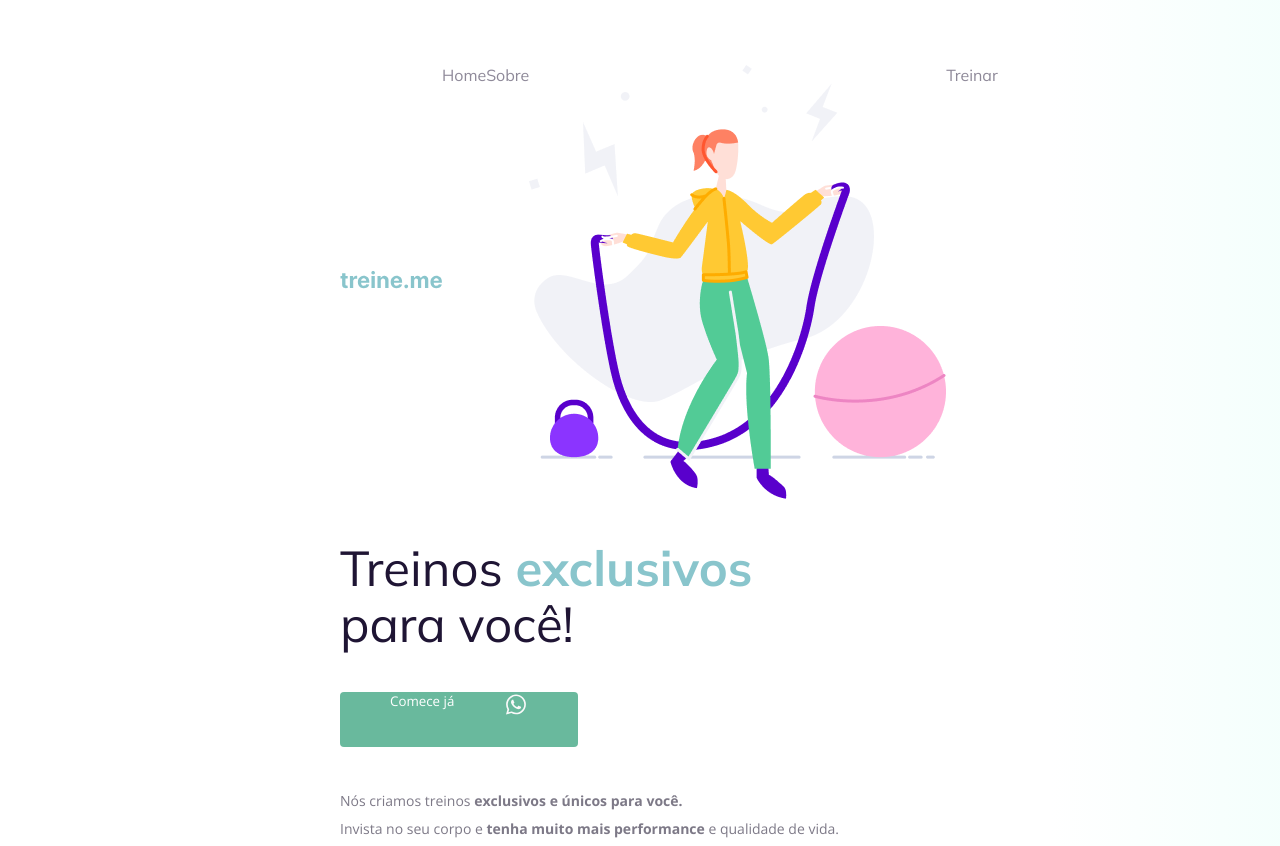
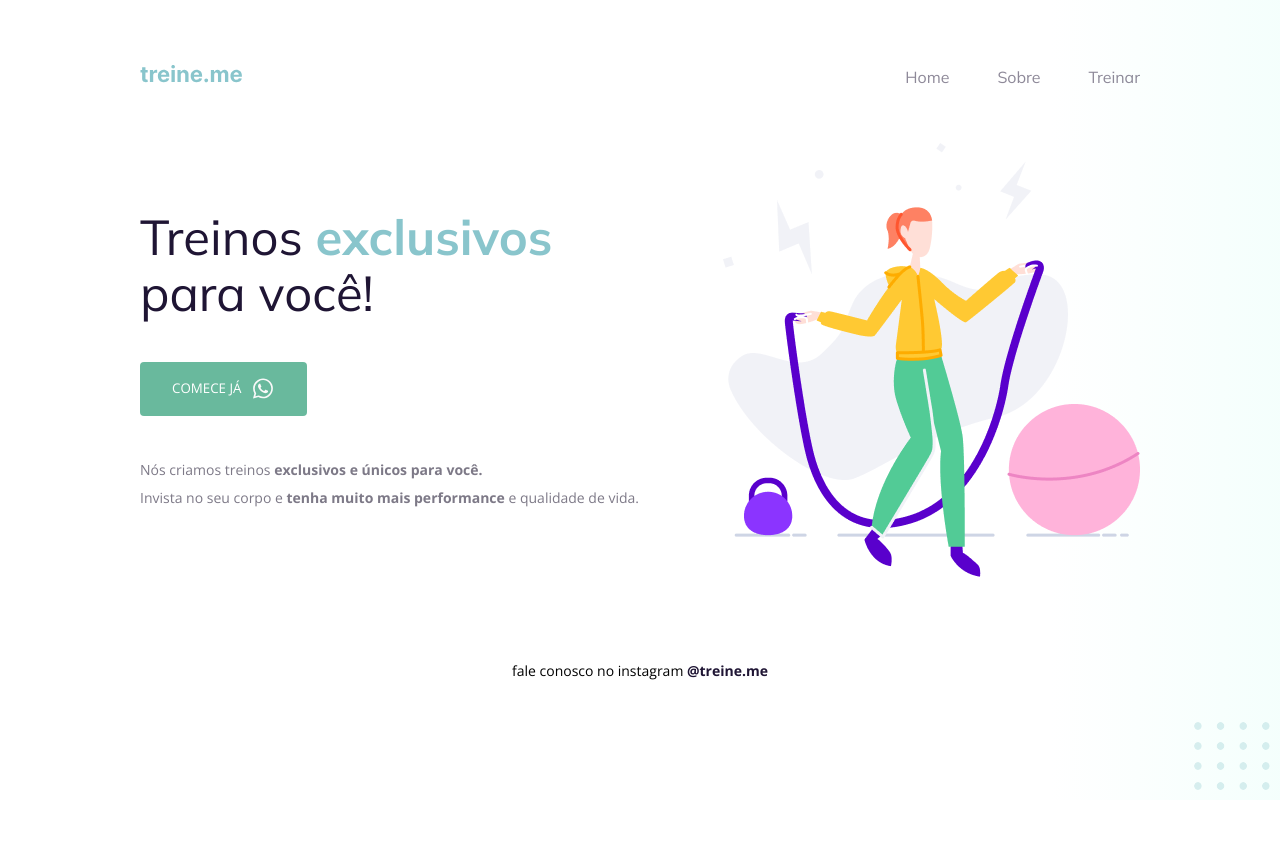
Before and after one commit to aluiziocatao/Explorer-Projeto02, a plain HTML site: page index.html in a window 1280 px wide. Shown: the top 846 px of the page. After the commit the page ends 800 px from the top, so only its background shows below. Drawn offline with nearby package versions, Linux system fonts and the light colour scheme.

Commit message:
Desafio com código alterado

```diff
--- a/index.html
+++ b/index.html
@@ -22,7 +22,6 @@
           <ul>
             <li><a href="#">Home</a></li>
             <li><a href="#">Sobre</a></li>
-            <img src="images/img.png" alt="Desenho de uma mulher pulando corta numa academia.">
             <li><a href="#">Treinar</a></li>
           </ul>
       </nav>
@@ -43,6 +42,8 @@
 
           </section>
 
+          <img src="images/img.png" alt="Desenho de uma mulher pulando corta numa academia.">
+
       </main>
 
       <footer>
--- a/style.css
+++ b/style.css
@@ -1,6 +1,5 @@
 body {
     margin: 0;
-
     font-family: "Open Sans", sans-serif;
 
     background: linear-gradient(90deg, rgb(227, 255, 248, 0) 82.08%, rgb(227, 255, 248, 0.38) 100%);
@@ -9,29 +8,30 @@ body {
   }
 
   .page {
-    width: 600px;
+    width: 1000px;
     margin: 0 auto;
     padding-top: 65px;
   }
 
   nav {
     display: flex;
-    justify-content: start;
+    justify-content: space-between;
     align-items: center;
 
-    margin-bottom: 15px;
+    margin-bottom: 55px;
   }
 
   ul {
+    list-style: none;
     display: flex;
-    list-style: none;
+    gap: 48px;
     margin: 0;
     padding: 0;
   }
 
   a {
+    text-decoration: none;
     color: #1f1534;
-    text-decoration: none;
   }
 
   ul li a {
@@ -46,6 +46,12 @@ body {
   h1,
   ul {
     font-family: "Mulish", sans-serif;
+  }
+
+  main {
+    display: flex;
+    align-items: center;
+    justify-content: space-between;
   }
 
   h1 {
@@ -73,17 +79,18 @@ body {
 
   button {
     color: white;
+    text-transform: uppercase;
     font-family: "Open Sans", sans-serif;
 
     background: #69B99D;
-    border: 0;
-    padding: 0 50px 30px;
+    border: none;
+    border-radius: 4px;
+    padding: 14px 32px 15px;
 
     display: flex;
-    justify-content: space-around;
-    gap: 50px;
-
-    border-radius: 4px;
+    align-items: center;
+    justify-content: center;
+    gap: 10px;
 
     cursor: pointer;
   }
@@ -106,6 +113,7 @@ body {
   }
 
   #balls {
+    position: fixed;
       bottom: 0;
       right: 0;
   }
```
